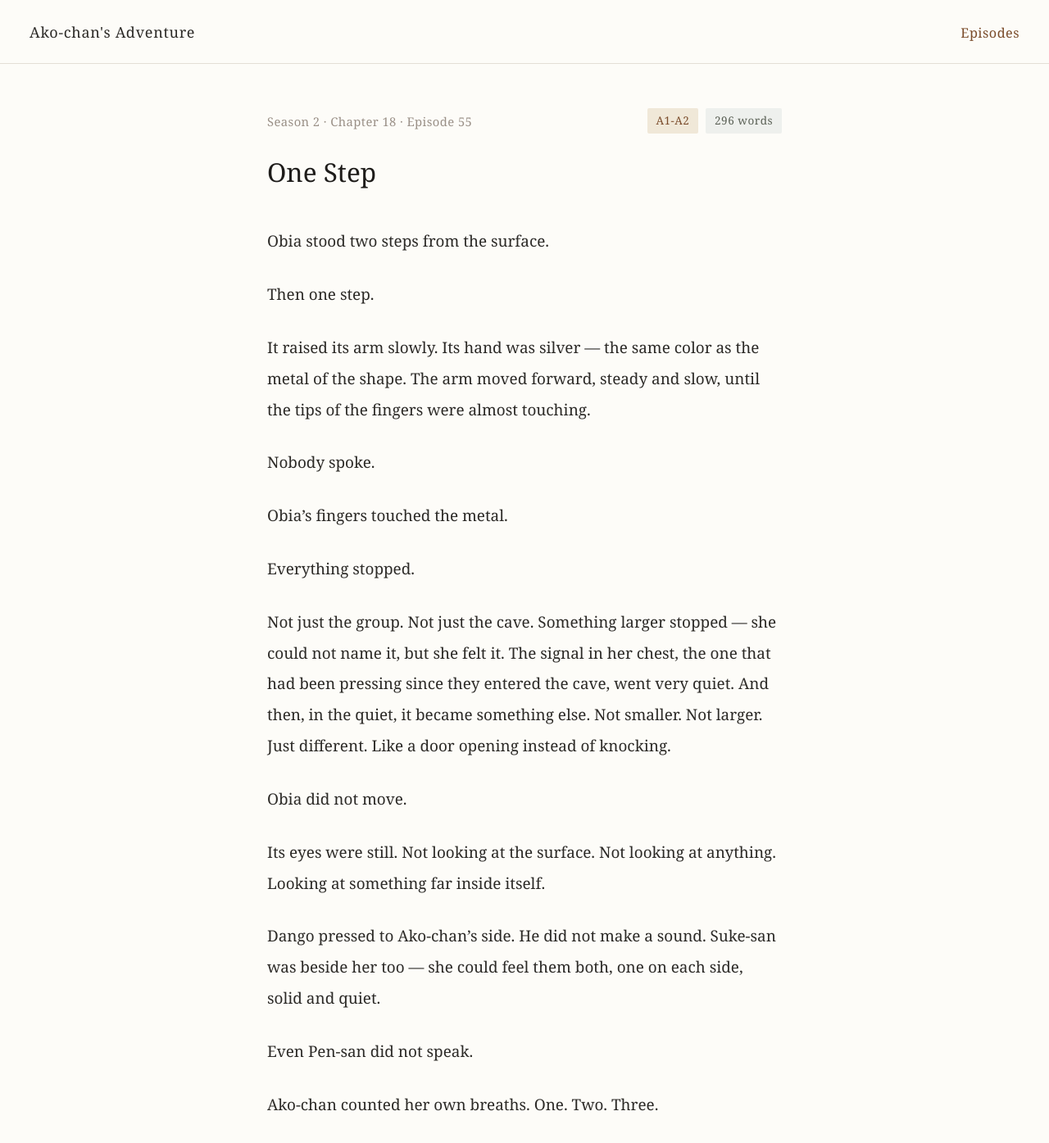
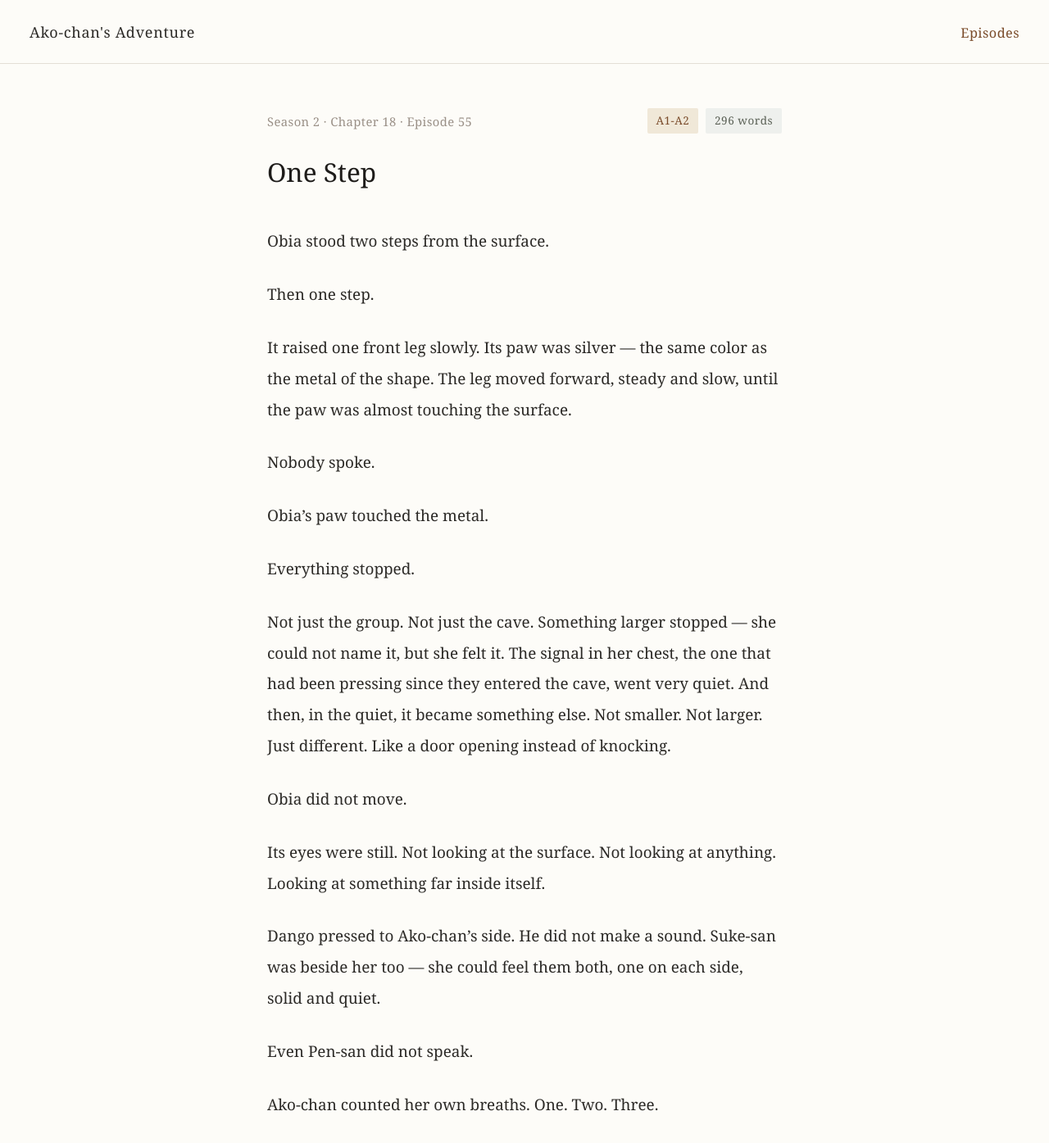
Before and after one commit to morisaki-yuichi/ako-chans-adventure, a Jekyll site: the page built from season2/chapter18/ep055.md, in a window 1280 px wide and 1400 px high. Shown: the top 1395 px of the window at 82% size. Built offline with Jekyll 4.4.1, drawn with Linux system fonts in a browser that asks for light colours; some of the changed text lies outside the part shown.

Commit message:
Fix Ep55-57 — hand/fingers → paw (Obia is dog-shaped)

```diff
--- a/season2/chapter18/ep055.md
+++ b/season2/chapter18/ep055.md
@@ -16,11 +16,11 @@ Obia stood two steps from the surface.
 
 Then one step.
 
-It raised its arm slowly. Its hand was silver — the same color as the metal of the shape. The arm moved forward, steady and slow, until the tips of the fingers were almost touching.
+It raised one front leg slowly. Its paw was silver — the same color as the metal of the shape. The leg moved forward, steady and slow, until the paw was almost touching the surface.
 
 Nobody spoke.
 
-Obia's fingers touched the metal.
+Obia's paw touched the metal.
 
 Everything stopped.
 
@@ -38,7 +38,7 @@ Ako-chan counted her own breaths. One. Two. Three.
 
 Obia did not move.
 
-Its hand was flat against the metal — all five fingers touching. The pale silver of Obia's hand and the dark silver of the shape.
+Its paw was flat against the metal. The pale silver of Obia's paw and the dark silver of the shape.
 
 Four breaths. Five.
 
@@ -48,4 +48,4 @@ Then the glow in the ice walls grew a little brighter. Not much. Just enough to
 
 And something was changing — not outside, not in the cave, but somewhere inside Obia. She could not see it. But she could feel it.
 
-Obia still had not moved. It stood with its hand on the metal and waited.
+Obia still had not moved. It stood with its paw on the metal and waited.
```
Also changed, not shown: season2/chapter18/ep056.md (+2 -2 lines), season2/chapter18/ep057.md (+1 -1 lines).
